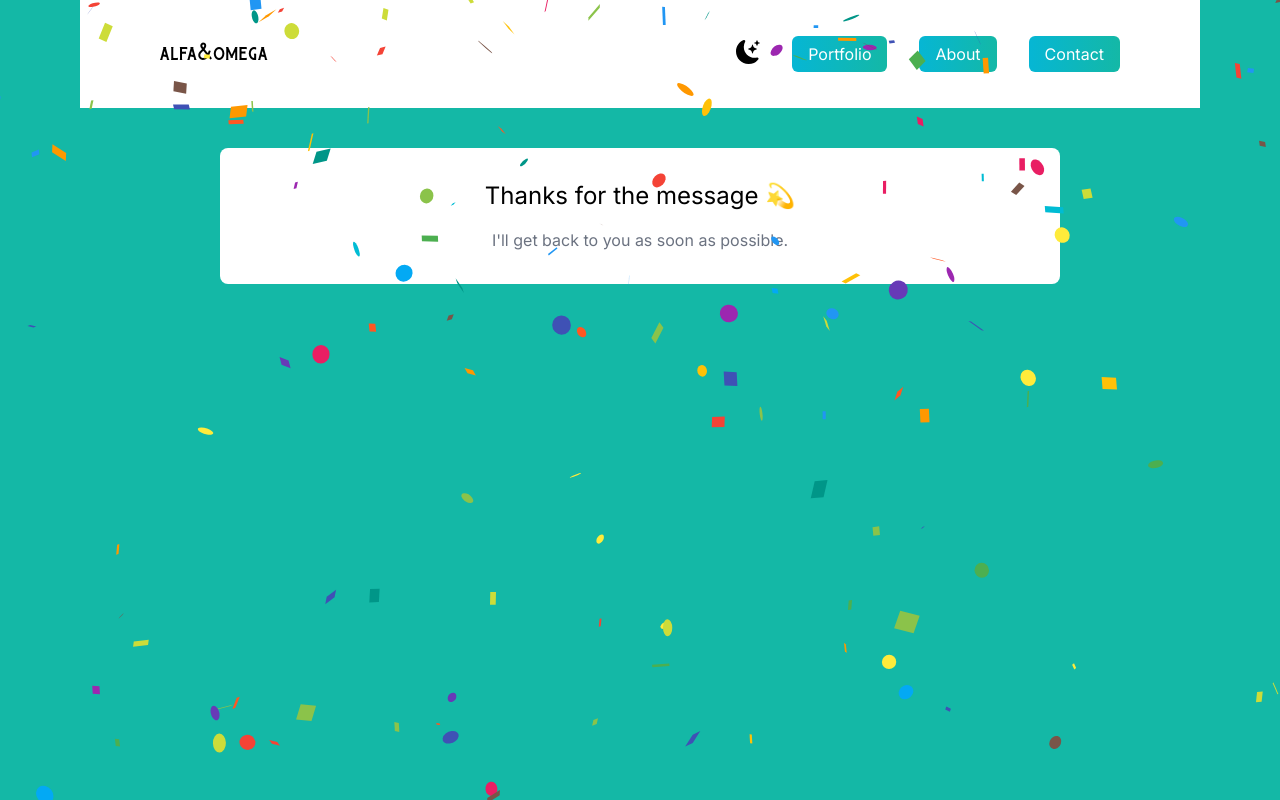
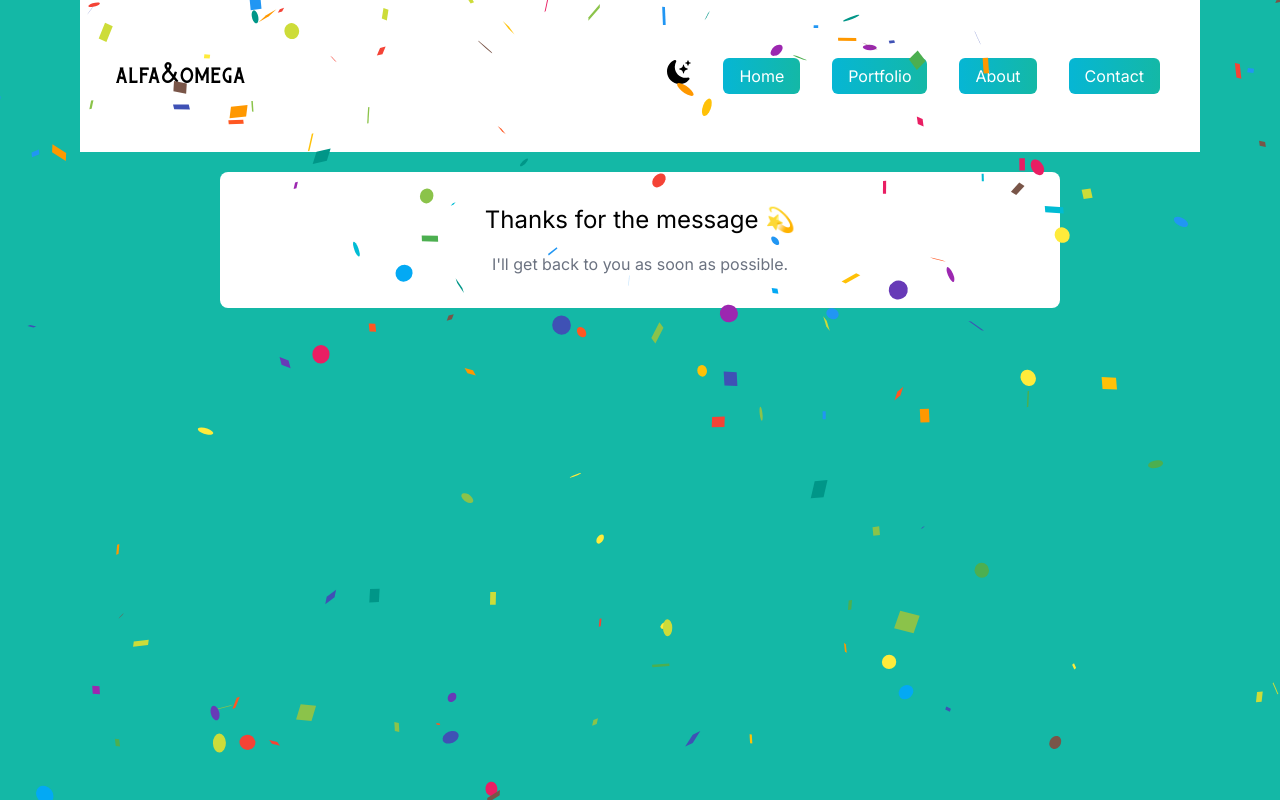
Before and after one commit to oovillagran/portfolio, a Next.js app: page /success in a window 1280 px wide. Built offline with nearby package versions, Linux system fonts and the light colour scheme.

Commit message:
Set up hamburger menu

```diff
--- /dev/null
+++ b/app/components/navbar.js
@@ -0,0 +1,93 @@
+import React, { useState } from 'react';
+import { BsFillMoonStarsFill } from 'react-icons/bs';
+import '@tailwindcss/forms';
+import { useDarkMode } from '../DarkModeContext';
+
+export default function Navbar() {
+  const { darkMode, toggleDarkMode } = useDarkMode();
+  const [mobileMenuOpen, setMobileMenuOpen] = useState(false);
+
+  if(!mobileMenuOpen) {
+    document.body.style.overflow = 'auto';
+  } else {
+    document.body.style.overflow = 'hidden';
+  };
+
+  return (
+    <div className={darkMode ? 'dark' : ''}>
+      {/* ... (Head and other content) */}
+      <header className="bg-white dark:bg-gray-900">
+        <nav className="py-10 mb-5 flex-row justify-between">
+          <div className='justify-between w-full mx-auto md:items-center md:flex md:px-0'>
+            <div className='md:flex items-center w-full'>
+              <div className='flex justify-between py-3 md:py-5 md:w-full'>
+                <h1 className="text-2xl px-5 font-burtons dark:text-teal-500 transition-transform transform hover:scale-110 mx-4">
+                  <a href="/">alfa&omega</a>
+                </h1>
+                <div className='flex'>
+                  <BsFillMoonStarsFill
+                    onClick={() => toggleDarkMode(!darkMode)}
+                    className="cursor-pointer text-2xl dark:text-teal-500 hover:text-teal-600 transition-transform transform hover:scale-110"
+                  />
+                  <div className="md:hidden">
+                    {/* Hamburger menu button */}
+                    <button
+                      onClick={() => setMobileMenuOpen(!mobileMenuOpen)}
+                      className="px-5 text-lg dark:text-gray-200"
+                    >
+                      <span className={`block dark:text-gray-200 h-1 w-6 bg-cyan-500 mb-1 ${mobileMenuOpen ? 'transform rotate-45 translate-y-1' : ''}`}></span>
+                      <span className={`block dark:text-gray-200 h-1 w-6 bg-teal-500 mb-1 ${mobileMenuOpen ? 'hidden' : ''}`}></span>
+                      <span className={`block dark:text-gray-200 h-1 w-6 bg-teal-700 ${mobileMenuOpen ? 'transform -rotate-45 -translate-y-1' : ''}`}></span>
+                    </button>
+                  </div>
+                </div>
+              </div>
+              <div
+                className={`flex-1 justify-self-center pb-3 mt-8 md:block md:pb-0 md:mt-0 ${mobileMenuOpen ? 'md:p-0 block' : 'hidden'}`}
+              >
+                <ul className='bg-white h-screen md:h-auto items-center justify-center md:flex'>
+                  <li className="pb-6 md:pb-0 text-center transition-transform transform hover:scale-105 md:hover:bg-transparent">
+                    <a
+                      className="md:bg-gradient-to-r from-cyan-500 to-teal-500 md:text-white text-teal-700 md:font-normal font-bold text-2xl md:text-base px-4 py-2 rounded-md ml-8 hover:text-gray-400 md:hover:text-gray-800"
+                      href="#"
+                      onClick={() => setMobileMenuOpen(!mobileMenuOpen)}
+                    >
+                      Home
+                    </a>
+                  </li>
+                  <li className="pb-6 md:pb-0 text-center transition-transform transform hover:scale-105 md:hover:bg-transparent">
+                    <a
+                      className="md:bg-gradient-to-r from-cyan-500 to-teal-500 md:text-white text-teal-700 md:font-normal font-bold text-2xl md:text-base px-4 py-2 rounded-md ml-8 hover:text-gray-400 md:hover:text-gray-800"
+                      href="#portfolio"
+                      onClick={() => setMobileMenuOpen(!mobileMenuOpen)}
+                    >
+                      Portfolio
+                    </a>
+                  </li>
+                  <li className="pb-6 md:pb-0 text-center transition-transform transform hover:scale-105 md:hover:bg-transparent">
+                    <a
+                      className="md:bg-gradient-to-r from-cyan-500 to-teal-500 md:text-white text-teal-700 md:font-normal font-bold text-2xl md:text-base px-4 py-2 rounded-md ml-8 hover:text-gray-400 md:hover:text-gray-800"
+                      href="#about"
+                      onClick={() => setMobileMenuOpen(!mobileMenuOpen)}
+                    >
+                      About
+                    </a>
+                  </li>
+                  <li className="md:pr-10 pb-6 md:pb-0 text-center transition-transform transform hover:scale-105 md:hover:bg-transparent">
+                    <a
+                      className="md:bg-gradient-to-r from-cyan-500 to-teal-500 md:text-white text-teal-700 md:font-normal font-bold text-2xl md:text-base px-4 py-2 rounded-md ml-8 hover:text-gray-400 md:hover:text-gray-800"
+                      href="#contact"
+                      onClick={() => setMobileMenuOpen(!mobileMenuOpen)}
+                    >
+                      Contact
+                    </a>
+                  </li>
+                </ul>
+              </div>
+            </div>
+          </div>
+        </nav>
+      </header>
+    </div>
+  );
+}
--- a/app/navbar.js
+++ /dev/null
@@ -1,71 +0,0 @@
-import React, { useState } from 'react';
-import { BsFillMoonStarsFill } from 'react-icons/bs';
-import '@tailwindcss/forms';
-import { useDarkMode } from './DarkModeContext';
-
-export default function Navbar() {
-  const { darkMode, toggleDarkMode } = useDarkMode();
-  const [mobileMenuOpen, setMobileMenuOpen] = useState(false);
-
-  const toggleMobileMenu = () => {
-    setMobileMenuOpen(!mobileMenuOpen);
-  };
-
-  return (
-    <div className={darkMode ? 'dark' : ''}>
-      {/* ... (Head and other content) */}
-      <header className="bg-white px-10 md:px-20 lg:px-25 dark:bg-gray-900">
-        <nav className="py-10 mb-10 flex justify-between">
-          <h1 className="text-xl font-burtons dark:text-gray-200 transition-transform transform hover:scale-110">
-            <a href="/">alfa&omega</a>
-          </h1>
-          <div className='flex'>
-            <BsFillMoonStarsFill
-              onClick={() => toggleDarkMode(!darkMode)}
-              className="cursor-pointer text-2xl dark:text-gray-200 hover:text-teal-600 transition-transform transform hover:scale-110"
-            />
-            <div className="md:hidden">
-              {/* Hamburger menu button */}
-              <button
-                onClick={toggleMobileMenu}
-                className="text-gray-800 px-5 text-lg dark:text-gray-200"
-              >
-                ☰
-              </button>
-            </div>
-            <ul
-              className={`${
-                mobileMenuOpen ? 'block' : 'hidden'
-              } md:flex md:items-center`}
-            >
-              <li className="transition-transform transform hover:scale-105">
-                <a
-                  className="bg-gradient-to-r from-cyan-500 to-teal-500 text-white px-4 py-2 rounded-md ml-8 hover:text-gray-800"
-                  href="#"
-                >
-                  Portfolio
-                </a>
-              </li>
-              <li className="transition-transform transform hover:scale-105">
-                <a
-                  className="bg-gradient-to-r from-cyan-500 to-teal-500 text-white px-4 py-2 rounded-md ml-8 hover:text-gray-800"
-                  href="#about"
-                >
-                  About
-                </a>
-              </li>
-              <li className="transition-transform transform hover:scale-105">
-                <a
-                  className="bg-gradient-to-r from-cyan-500 to-teal-500 text-white px-4 py-2 rounded-md ml-8 hover:text-gray-800"
-                  href="#contact"
-                >
-                  Contact
-                </a>
-              </li>
-            </ul>
-          </div>
-        </nav>
-      </header>
-    </div>
-  );
-}
--- a/app/page.js
+++ b/app/page.js
@@ -18,7 +18,7 @@ import { useFormik } from 'formik';
 import * as Yup from 'yup';
 import { useRouter } from 'next/navigation';
 import { motion as m } from 'framer-motion';
-import Navbar from './navbar';
+import Navbar from './components/navbar';
 import { useDarkMode } from './DarkModeContext';
 
 export default function Home() {
@@ -59,10 +59,13 @@ export default function Home() {
       <main className='bg-white md:px-10 lg:px-20 dark:bg-gray-900'>
         <section className="min-h-screen">
           <Navbar />
-          <div className="text-center p-10">
+          <div className="text-center p-10 py-40">
             <h2 className='text-5xl py-2 text-teal-600 font-bold md:text-6xl'>Hi, I'm Oscar</h2>
             <h3 className='text-2xl py-2 font-bold mb-4 md:text-3xl dark:text-gray-200'>Software developer</h3>
-            <p className='text-md py-5 leading-8 mb-4 text-gray-800 md:text-xl max-w-xl mx-auto dark:text-gray-200'>I'm a software engineer based in Santo Domingo, Ecuador. I have a passion for creating beautiful and functional websites and applications. Join me down below and let's get in touch!</p>
+            <p className='text-md py-5 leading-8 mb-4 text-gray-800 md:text-xl mx-auto dark:text-gray-200'>
+              I'm a software engineer based in Santo Domingo, Ecuador. I have a passion
+              for creating beautiful and functional websites and applications.
+              Join me down below and let's get in touch!</p>
           </div>
           <div className="text-3xl flex justify-center gap-8 py-3 text-gray-600">
             <a href='https://twitter.com/oovillagran' target='_blank' rel='noopener noreferrer'>
@@ -86,7 +89,7 @@ export default function Home() {
           </div>
         </section>
         {/* second section */}
-        <section>
+        <section id='portfolio'>
           <div>
             <h3 className="text-3xl text-center py-1 dark:text-gray-200">Portfolio</h3>
             <p className="text-md py-2 leading-8 mb-4 text-gray-800 md:text-xl dark:text-gray-200">
--- a/app/success/page.js
+++ b/app/success/page.js
@@ -2,7 +2,7 @@
 import { motion as m } from "framer-motion";
 import { useEffect, useState } from "react";
 import Confetti from "react-confetti";
-import Navbar from "../navbar";
+import Navbar from "../components/navbar";
 import { useDarkMode } from "../DarkModeContext";
 
 export default function Success() {
```
